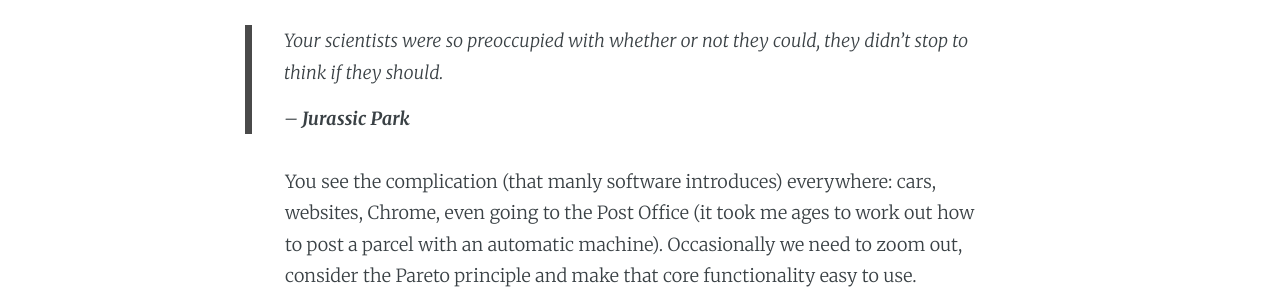
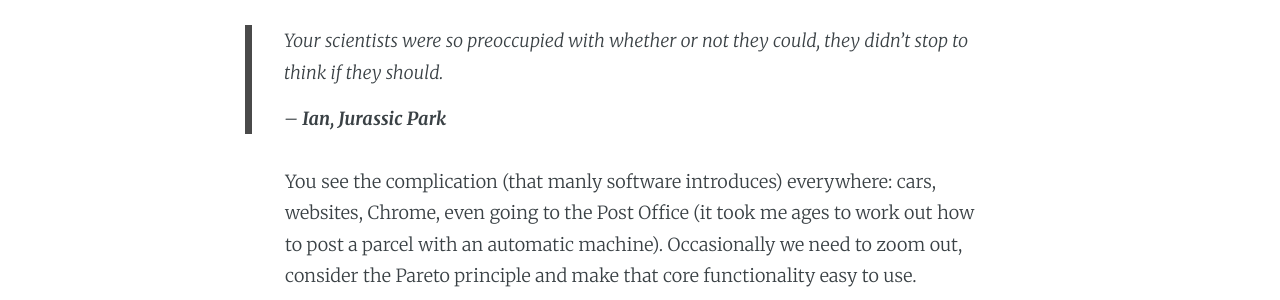
Before and after one commit to NiallBunting/niallbunting.github.io, a Jekyll site: the page built from _posts/2020-06-22-microwaves-only-need-two-dials.markdown, in a window 1280 px wide and 900 px high, scrolled down 1526 px. Shown: the part 209-509 px from the top of the window. Built offline with Jekyll 4.4.1, drawn with Linux system fonts in a browser that asks for light colours.

Commit message:
2020622 - Update quote

```diff
--- a/_posts/2020-06-22-microwaves-only-need-two-dials.markdown
+++ b/_posts/2020-06-22-microwaves-only-need-two-dials.markdown
@@ -21,7 +21,7 @@ Products should make it easy to use the core functionality. The shouldn't just i
 
 > Your scientists were so preoccupied with whether or not they could, they didn’t stop to think if they should.
 >
-> -- <cite>Jurassic Park</cite>
+> -- <cite>Ian, Jurassic Park</cite>
 
 You see the complication (that manly software introduces) everywhere: cars, websites, Chrome, even going to the Post Office (it took me ages to work out how to post a parcel with an automatic machine). Occasionally we need to zoom out, consider the Pareto principle and make that core functionality easy to use.
 
```
